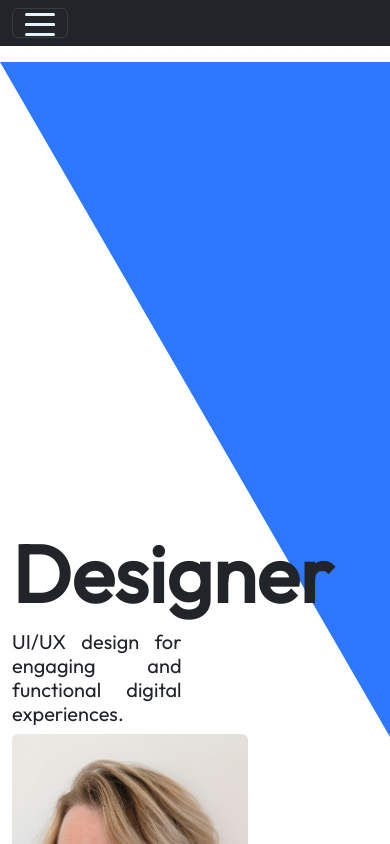
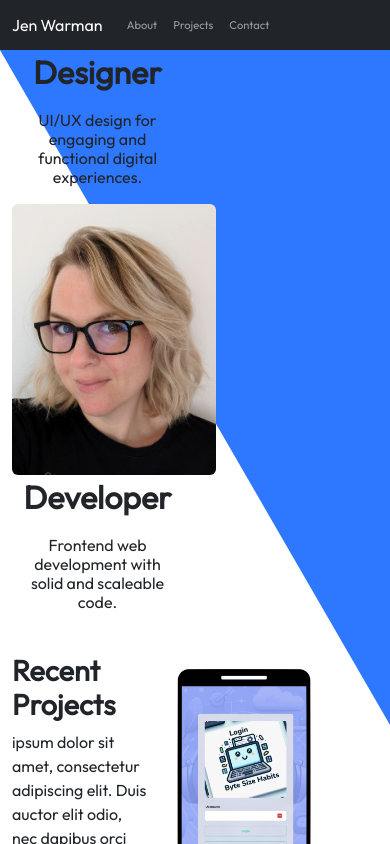
Before and after one commit to JenWarman/portfolio, a React (Vite) app: page / in a window 390 px wide. Shown: the top 844 px of the page. Built offline with nearby package versions, Linux system fonts and the light colour scheme.

Commit message:
media queries in css

```diff
--- a/src/components/Header.jsx
+++ b/src/components/Header.jsx
@@ -1,66 +1,23 @@
 import Container from 'react-bootstrap/Container';
 import Nav from 'react-bootstrap/Nav';
 import Navbar from 'react-bootstrap/Navbar';
-import React, { useState } from 'react';
-import {
-  MDBContainer,
-  MDBCollapse,
-  MDBNavbar,
-  MDBNavbarToggler,
-  MDBIcon,
-  MDBBtn,
-} from 'mdb-react-ui-kit';
+
+
 
 function Header() {
-  const [showAnimated2, setShowAnimated2] = useState(false);
+
     return (
       <>
-      <section className='mb-3'>
-        <MDBNavbar dark bgColor='dark'>
-          <MDBContainer fluid>
-            <MDBNavbarToggler
-              type='button'
-              className='second-button'
-              data-target='#navbarToggleExternalContent'
-              aria-controls='navbarToggleExternalContent'
-              aria-expanded='false'
-              aria-label='Toggle navigation'
-              onClick={() => setShowAnimated2(!showAnimated2)}
-            >
-              <div className={`animated-icon2 ${showAnimated2 && 'open'}`}>
-                <span></span>
-                <span></span>
-                <span></span>
-                <span></span>
-              </div>
-            </MDBNavbarToggler>
-          </MDBContainer>
-        </MDBNavbar>
-
-        <MDBCollapse show={showAnimated2}>
-          <div className='bg-light shadow-3 p-4'>
-            <MDBBtn block className='border-bottom m-0' color='link'>
-              Link 1
-            </MDBBtn>
-            <MDBBtn block className='border-bottom m-0' color='link'>
-              Link 2
-            </MDBBtn>
-            <MDBBtn block className='border-bottom m-0' color='link'>
-              Link 2
-            </MDBBtn>
-          </div>
-        </MDBCollapse>
-      </section>
-        {/* <Navbar bg="dark" data-bs-theme="dark">
+        <Navbar bg="dark" data-bs-theme="dark">
           <Container fluid>
             <Navbar.Brand href="/" id='header-title'>Jen Warman</Navbar.Brand>
-            <Nav className="ms-auto">
+            <Nav className="ms-auto nav-bar">
               <Nav.Link href="/about" >About</Nav.Link>
               <Nav.Link href="/projects" >Projects</Nav.Link>
               <Nav.Link href="https://www.linkedin.com/in/jen-warman-38198a172/" >Contact</Nav.Link>
             </Nav>
           </Container>
-        </Navbar> */}
+        </Navbar>
         </>
     )
 }
--- a/src/components/HeroBar.jsx
+++ b/src/components/HeroBar.jsx
@@ -10,18 +10,14 @@ function HeroBar() {
     <div className="content">
     <Container className="hero-bar">
       <Row>
-      <Col xs={4} md={2} >
+      <Col xs={6} md={3}>
           <h1 id='designer' className='hero-header'>Designer</h1>
           <h5 className='hero-sub-header'>UI/UX design for engaging and functional digital experiences. </h5>
         </Col>
-        <Col></Col>
-        <Col></Col>
-        <Col></Col>
-        <Col className='profile-image' xs={8} md={6}>
+        <Col className='profile-image' xs={7} md={6}>
           <Image src="../profile.jpg" rounded fluid/>
         </Col>
-        <Col></Col>
-        <Col id='developer' xs={4} md={2}>
+        <Col id='developer'xs={6} md={3}>
           <h1 className='hero-header'>Developer</h1>
           <h5 className='hero-sub-header'>Frontend web development with solid and scaleable code. </h5>
         </Col>
--- a/src/index.css
+++ b/src/index.css
@@ -12,9 +12,8 @@
 
 .hero-bar {
   max-width: 60em;
-  margin: 0 auto;
-  margin-top: 10em;
-  margin-bottom: 10em;
+  margin-top:5em;
+  margin-bottom: 5em;
   text-align: center;
 }
 
@@ -27,7 +26,7 @@
 
 .hero-sub-header {
   text-align: justify;
-  margin-right: -60%;
+  padding: 1rem
 }
 
 .diagonal-box {
@@ -178,81 +177,51 @@
   font-size: 30px;
 }
 
-
-/* Burger Menu Stuff  */
-.animated-icon2 {
-  width: 30px;
-  height: 20px;
-  position: relative;
-  margin: 0px;
-  -webkit-transform: rotate(0deg);
-  -moz-transform: rotate(0deg);
-  -o-transform: rotate(0deg);
-  transform: rotate(0deg);
-  -webkit-transition: .5s ease-in-out;
-  -moz-transition: .5s ease-in-out;
-  -o-transition: .5s ease-in-out;
-  transition: .5s ease-in-out;
-  cursor: pointer;
+/* mobile */
+@media screen and (max-width: 768px) {
+  .nav-bar {
+    font-size: 0.7rem;
+    width: 100%;
+    text-align: end;
+  }
+  #header-title {
+    font-size: 1rem;
+  }
+  .hero-sub-header {
+    padding: 0 auto;
+    font-size: 1rem;
+    margin: 0 auto;
+    text-align: center;
+  }
+  .hero-bar {
+    max-width: 100vw;
+    margin: 0 auto;
+    text-align: center;
+    /* flex-direction: column; */
+    /* justify-content: center;
+    align-items: center; */
+  }
+  .hero-header {
+    font-size:2rem;
+    text-align: center;
+    margin: 0.2rem;
+  }
+  .recent-projects {
+    margin: 0 auto;
+    padding: 1.5rem
+  }
+  .recent-projects-title {
+    font-size: 1.8rem;
+  }
+  .content {
+    width: 100%;
+  }
 }
 
-.animated-icon2 span {
-  display: block;
-  position: absolute;
-  height: 3px;
-  width: 100%;
-  border-radius: 9px;
-  opacity: 1;
-  left: 0;
-  -webkit-transform: rotate(0deg);
-  -moz-transform: rotate(0deg);
-  -o-transform: rotate(0deg);
-  transform: rotate(0deg);
-  -webkit-transition: .25s ease-in-out;
-  -moz-transition: .25s ease-in-out;
-  -o-transition: .25s ease-in-out;
-  transition: .25s ease-in-out;
+
+
+
+
+.recent-project-image {
+ padding: 1rem;
 }
-
-.animated-icon2 span {
-  background: #e3f2fd;
-}
-
-.animated-icon2 span:nth-child(1) {
-  top: 0px;
-}
-
-.animated-icon2 span:nth-child(2),
-.animated-icon2 span:nth-child(3) {
-  top: 10px;
-}
-
-.animated-icon2 span:nth-child(4) {
-  top: 20px;
-}
-
-.animated-icon2.open span:nth-child(1) {
-  top: 11px;
-  width: 0%;
-  left: 50%;
-}
-
-.animated-icon2.open span:nth-child(2) {
-  -webkit-transform: rotate(45deg);
-  -moz-transform: rotate(45deg);
-  -o-transform: rotate(45deg);
-  transform: rotate(45deg);
-}
-
-.animated-icon2.open span:nth-child(3) {
-  -webkit-transform: rotate(-45deg);
-  -moz-transform: rotate(-45deg);
-  -o-transform: rotate(-45deg);
-  transform: rotate(-45deg);
-}
-
-.animated-icon2.open span:nth-child(4) {
-  top: 11px;
-  width: 0%;
-  left: 50%;
-}
```
